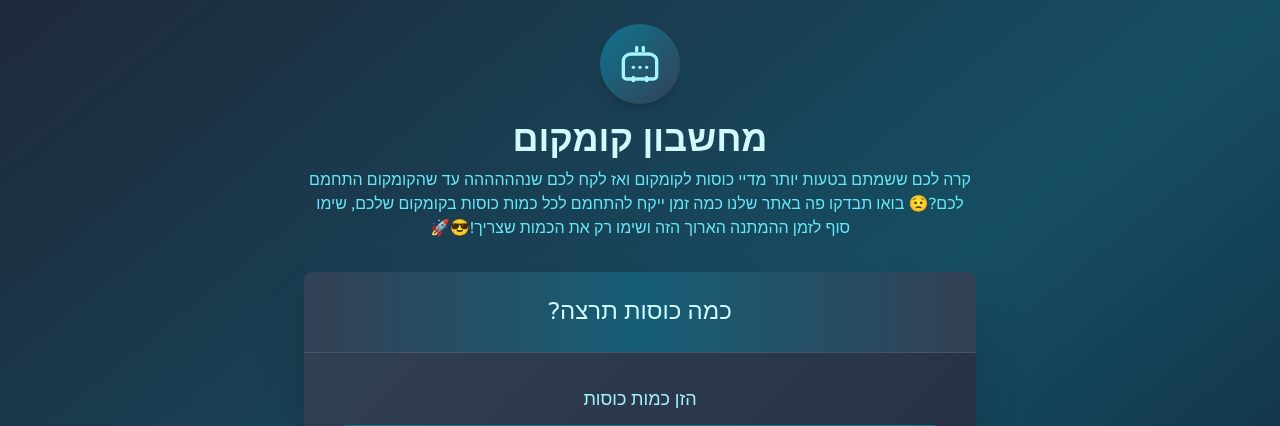
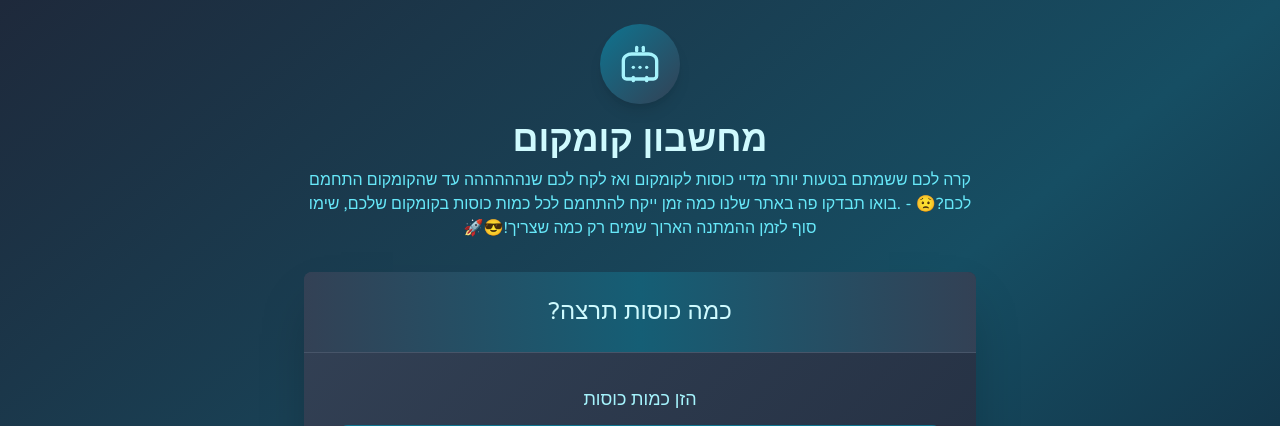
Before and after one commit to shdk052/komkom, a Flask app: page / in a window 1280 px wide. Shown: the top 426 px of the page. Run offline with Flask 3, Linux system fonts and the light colour scheme; some libraries are stand-ins or nearby versions.

Commit message:
Update index.html

```diff
--- a/templates/index.html
+++ b/templates/index.html
@@ -23,8 +23,8 @@
             </div>
             <h1 class="text-4xl font-bold text-cyan-100 mb-2">מחשבון קומקום</h1>
             <p class="text-cyan-300">קרה לכם ששמתם בטעות יותר מדיי כוסות לקומקום ואז לקח לכם שנהההההה עד שהקומקום התחמם לכם?😟
-            בואו תבדקו פה באתר שלנו כמה זמן ייקח להתחמם לכל כמות כוסות בקומקום שלכם, שימו סוף לזמן ההמתנה הארוך הזה
-            ושימו רק  את הכמות שצריך!😎🚀</p>
+             - .בואו תבדקו פה באתר שלנו כמה זמן ייקח להתחמם לכל כמות כוסות בקומקום שלכם, שימו סוף לזמן ההמתנה הארוך
+            שמים רק כמה שצריך!😎🚀</p>
         </div>
 
         <!-- Main Card -->
```
